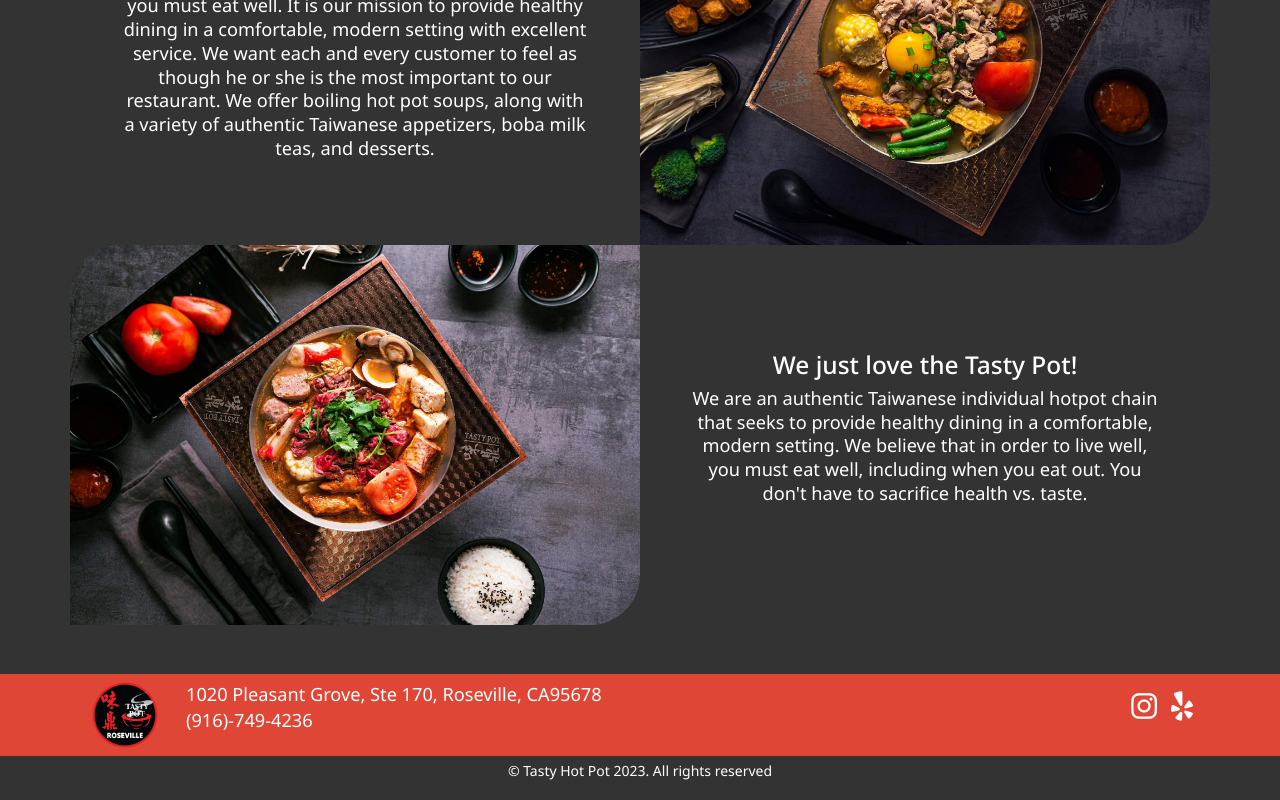
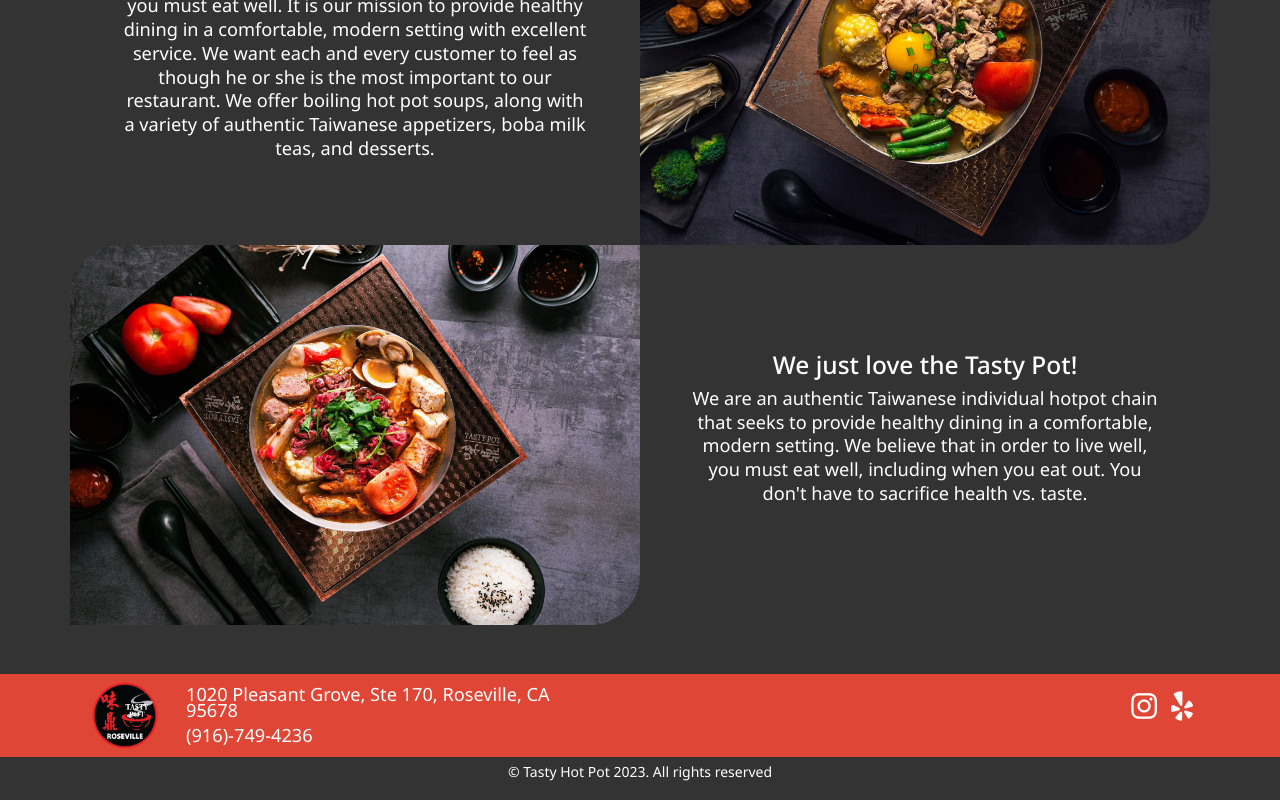
Before and after one commit to patricktrandev/tastypotroseville, a React (Create React App) app: page / in a window 1280 px wide. Shown: the part 1044-1844 px from the top of the page. Built offline with nearby package versions, Linux system fonts and the light colour scheme.

Commit message:
update ver1

```diff
--- a/src/components/footer/FooterMain.js
+++ b/src/components/footer/FooterMain.js
@@ -9,7 +9,7 @@ export const FooterMain = () => {
             <div className="col-12 col-sm-12 col-md-6 col-lg-6 col-xl-6 tasty__top__footer__logo d-flex">
               <img src="/image/logo_tasty.png" alt="logo" />
               <div className="tasty__top__footer__address mx-4">
-                <p>1020 Pleasant Grove, Ste 170, Roseville, CA95678</p>
+                <p>1020 Pleasant Grove, Ste 170, Roseville, CA 95678</p>
                 <p>(916)-749-4236</p>
               </div>
             </div>
```
